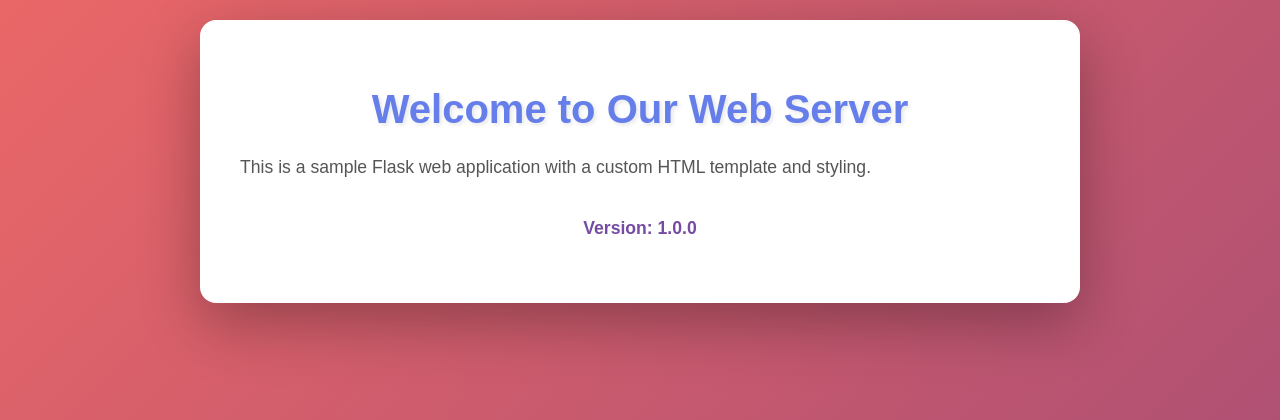
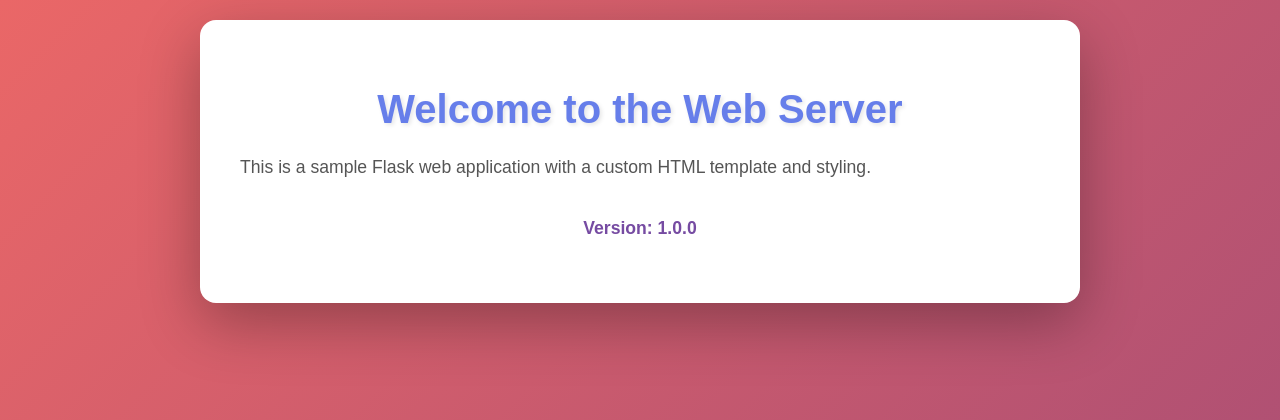
Before and after one commit to bkoz/simple_web_server, a Flask app: page / in a window 1280 px wide. Shown: the top 420 px of the page. Run offline with Flask 3, Linux system fonts and the light colour scheme.

Commit message:
update header text in index.html for consistency

```diff
--- a/templates/index.html
+++ b/templates/index.html
@@ -42,7 +42,7 @@
 </head>
 <body>
     <div class='container'>
-        <h1>Welcome to Our Web Server</h1>
+        <h1>Welcome to the Web Server</h1>
         <p>This is a sample Flask web application with a custom HTML template and styling.</p>
         <p>Version: 1.0.0</p>
     </div>
```
